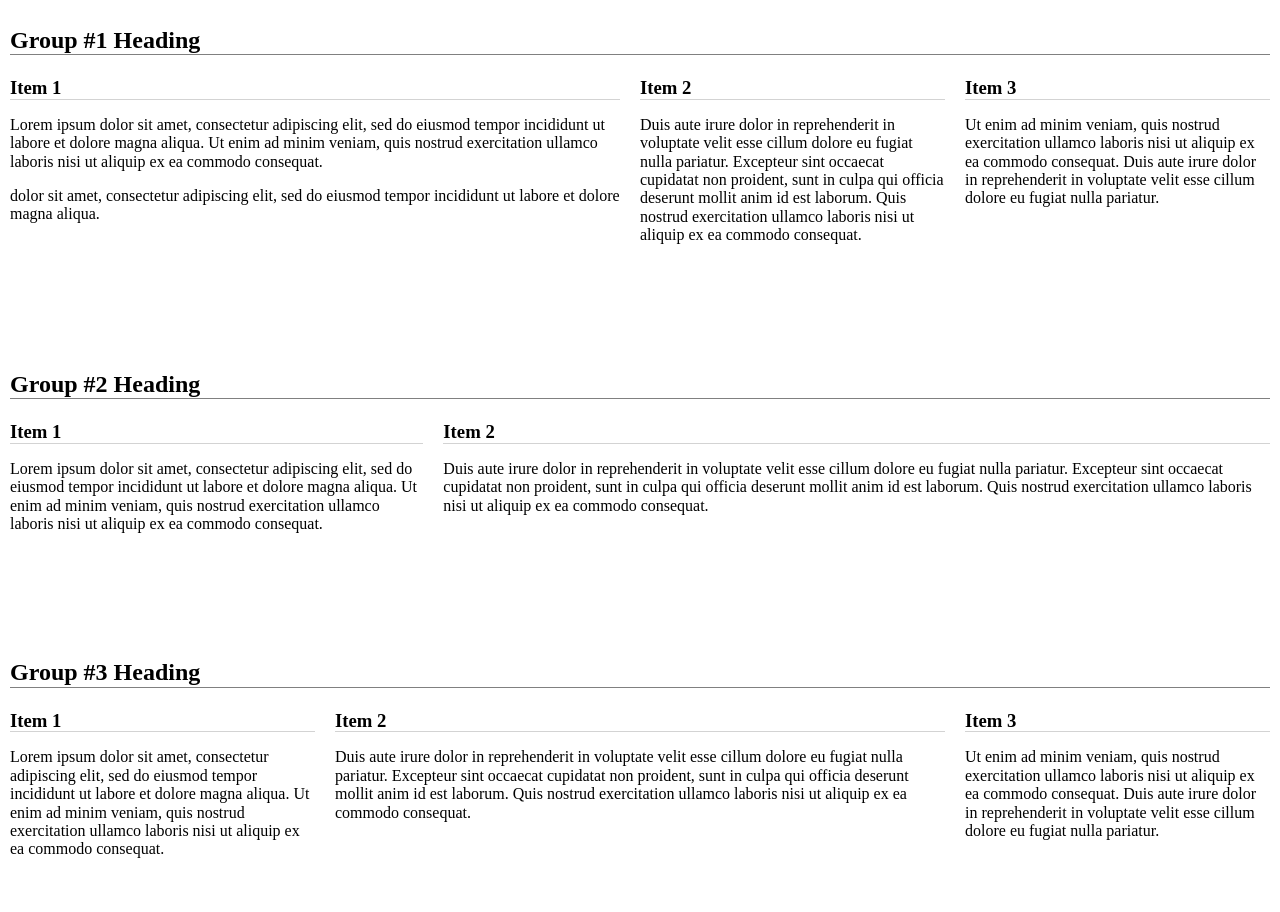
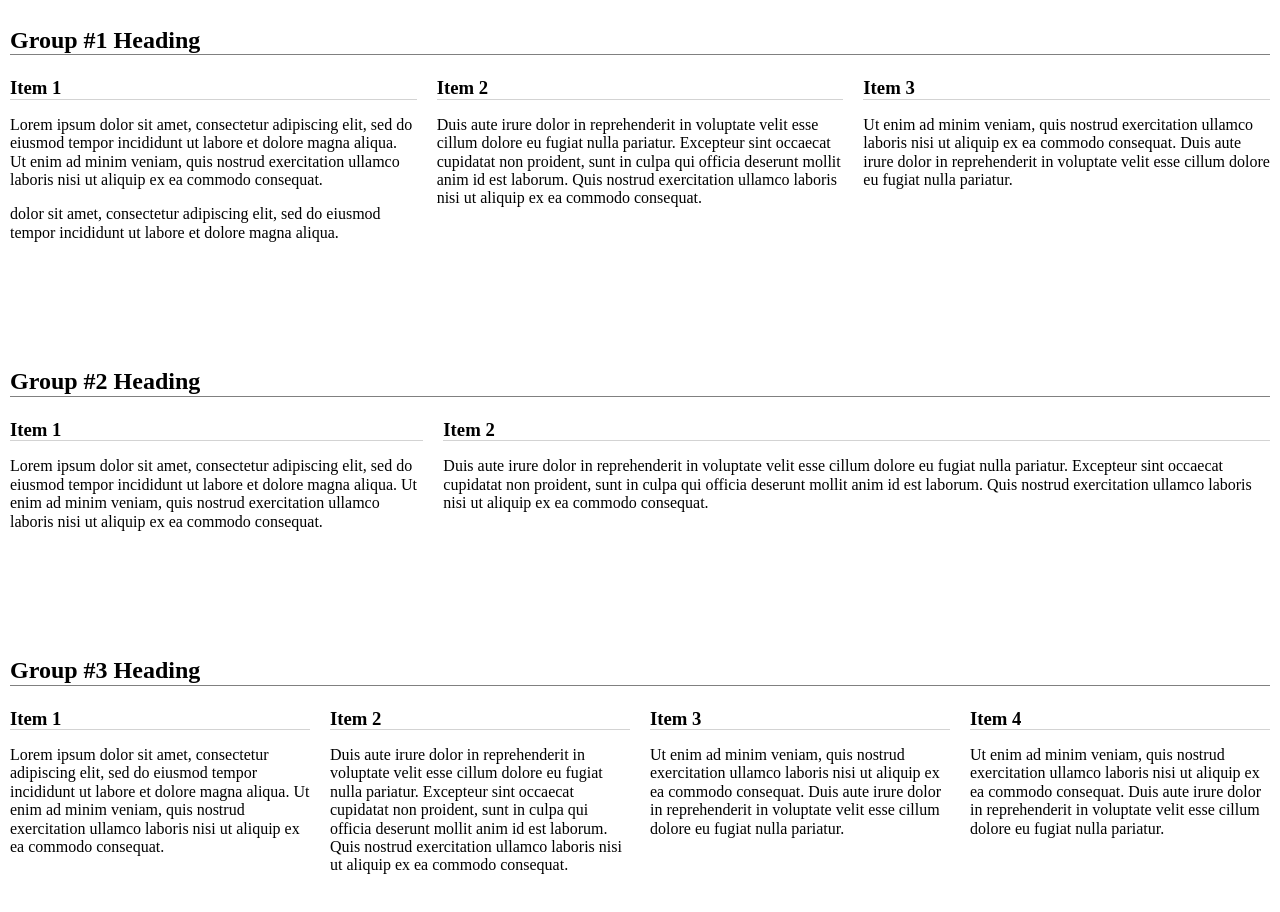
Before and after one commit to celinv/starter-front-end-foundations, a plain HTML site: page mobile-first-development/index.html in a window 1280 px wide. Shown: the part 60-972 px from the top of the page. Drawn offline with nearby package versions, Linux system fonts and the light colour scheme.

Commit message:
Mobile First Development commit

```diff
--- a/mobile-first-development/index.html
+++ b/mobile-first-development/index.html
@@ -19,7 +19,7 @@
         <h2>Group #1 Heading</h2>
         <!-- Group #1 with 3 items -->
         <div class="group">
-          <div class="item item-double">
+          <div class="item">
             <h3>Item 1</h3>
             <p>
               Lorem ipsum dolor sit amet, consectetur adipiscing elit, sed do
@@ -93,7 +93,7 @@
               nisi ut aliquip ex ea commodo consequat.
             </p>
           </div>
-          <div class="item item-double">
+          <div class="item">
             <h3>Item 2</h3>
             <p>
               Duis aute irure dolor in reprehenderit in voluptate velit esse
@@ -112,6 +112,15 @@
               nulla pariatur.
             </p>
           </div>
+          <div class="item">
+            <h3>Item 4</h3>
+            <p>
+              Ut enim ad minim veniam, quis nostrud exercitation ullamco laboris
+              nisi ut aliquip ex ea commodo consequat. Duis aute irure dolor in
+              reprehenderit in voluptate velit esse cillum dolore eu fugiat
+              nulla pariatur.
+            </p>
+          </div>
         </div>
       </section>
     </main>
--- a/responsive-images/style.css
+++ b/responsive-images/style.css
@@ -37,6 +37,10 @@ h3 {
   margin: 10px;
 }
 
+main img {
+  width: 100%;
+}
+
 /* Groups & Items  (Desktop) */
 
 @media all and (min-width: 800px) {
```
Also changed, not shown: responsive-images/images/water1.jpg, responsive-images/images/water4.jpg, 4 other files.
